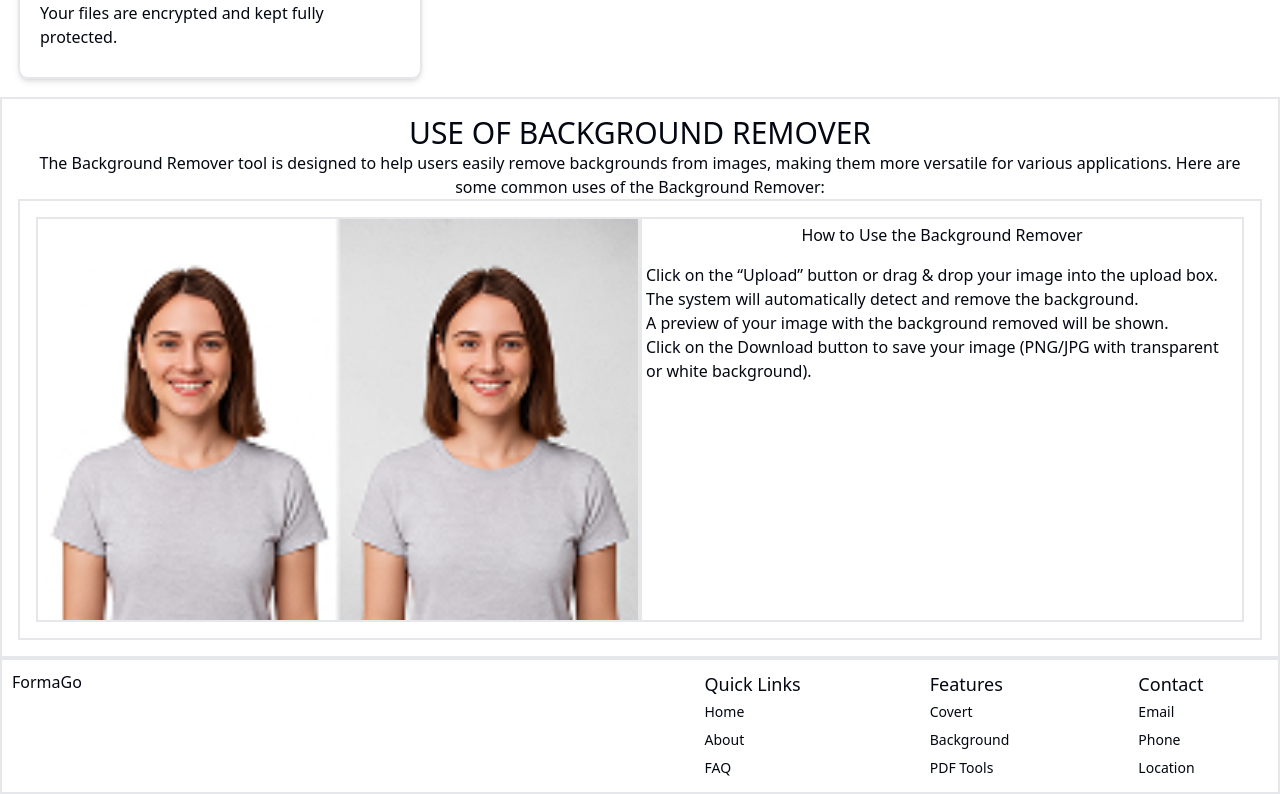
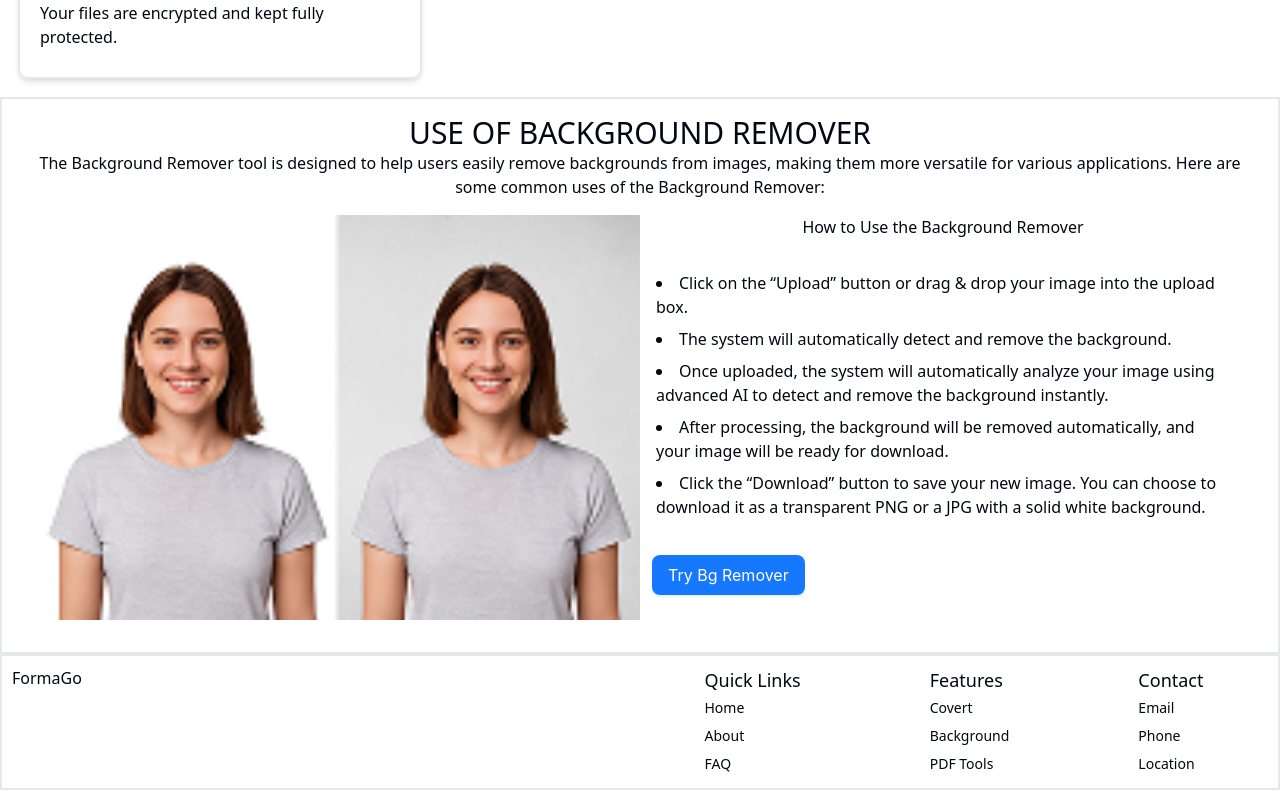
Before and after one commit to SyedMuhammadIzaan/FomaGo-Convertor, a React (Vite) app: page / in a window 1280 px wide. Shown: the part 1084-1878 px from the top of the page. Built offline with nearby package versions, Linux system fonts and the light colour scheme.

Commit message:
complete the working of useBackgroundRemover

```diff
--- a/src/components/layout/useOfbackgroundRemover.tsx
+++ b/src/components/layout/useOfbackgroundRemover.tsx
@@ -1,5 +1,6 @@
 import React from 'react'
 import BackgroundRemoverImage from '../../assets/Before&AfterConvertImage.png'
+import ButtonComp from '../Button'
 const UseOfBackgroundRemover = () => {
     return (
         <div className="backgroundRemoverSection border-2 p-4">
@@ -8,24 +9,26 @@ const UseOfBackgroundRemover = () => {
                 <p className="text-md text-center">
                     The Background Remover tool is designed to help users easily remove backgrounds from images, making them more versatile for various applications. Here are some common uses of the Background Remover:
                 </p>
-                <div className="backgroundremoverGridContainer w-full flex flex-col border-2 p-4 md:flex-row lg:flex-row xl:flex-row">
-                    <div className="colContainer border-2 w-full md:w-1/2 lg:w-1/2 border-grey-300">
-                        <img className="w-full" src={BackgroundRemoverImage} alt="" />
+                <div className="backgroundremoverGridContainer w-full flex flex-col p-4 md:flex-row lg:flex-row xl:flex-row">
+                    <div className="colContainer w-full md:w-1/2 lg:w-1/2">
+                        <img className="w-full h-full" src={BackgroundRemoverImage} alt="" />
                     </div>
-                    <div className="colContainer border-2 w-full md:w-1/2 lg:w-1/2 border-grey-300 p-1">
+                    <div className="colContainer w-full md:w-1/2 lg:w-1/2">
                         <div className="useOfBackgroundRemoverTitle mb-4">
-                            <h3 className="text-center font-medium">How to Use the Background Remover</h3>
+                            <h3 className="text-xl md:text-base text-center font-medium">How to Use the Background Remover</h3>
                         </div>
-                        <div className="stepsToRemoveBackground">
-                            <ul>
+                        <div className="stepsToRemoveBackground p-3 lg:p-4">
+                            <ul className="list-disc list-inside space-y-2.5 mb-2 md:space-y-2 md:text-sm lg:space-y-2 lg:text-base">
                                 <li>Click on the “Upload” button or drag & drop your image into the upload box.</li>
                                 <li>The system will automatically detect and
                                     remove the background.</li>
-                                <li>A preview of your image with the background removed will be shown.</li>
-                                <li>Click on the Download button to save
-                                    your image (PNG/JPG with transparent or
-                                    white background).</li>
+                                <li>Once uploaded, the system will automatically analyze your image using advanced AI to detect and remove the background instantly.</li>
+                                <li>After processing, the background will be removed automatically, and your image will be ready for download.</li>
+                                <li>Click the “Download” button to save your new image. You can choose to download it as a transparent PNG or a JPG with a solid white background.</li>
                             </ul>
+                        </div>
+                        <div className="tryBgRemoverButton p-3 lg:p-3">
+                            <ButtonComp title="Try Bg Remover" />
                         </div>
                     </div>
                 </div>
```
